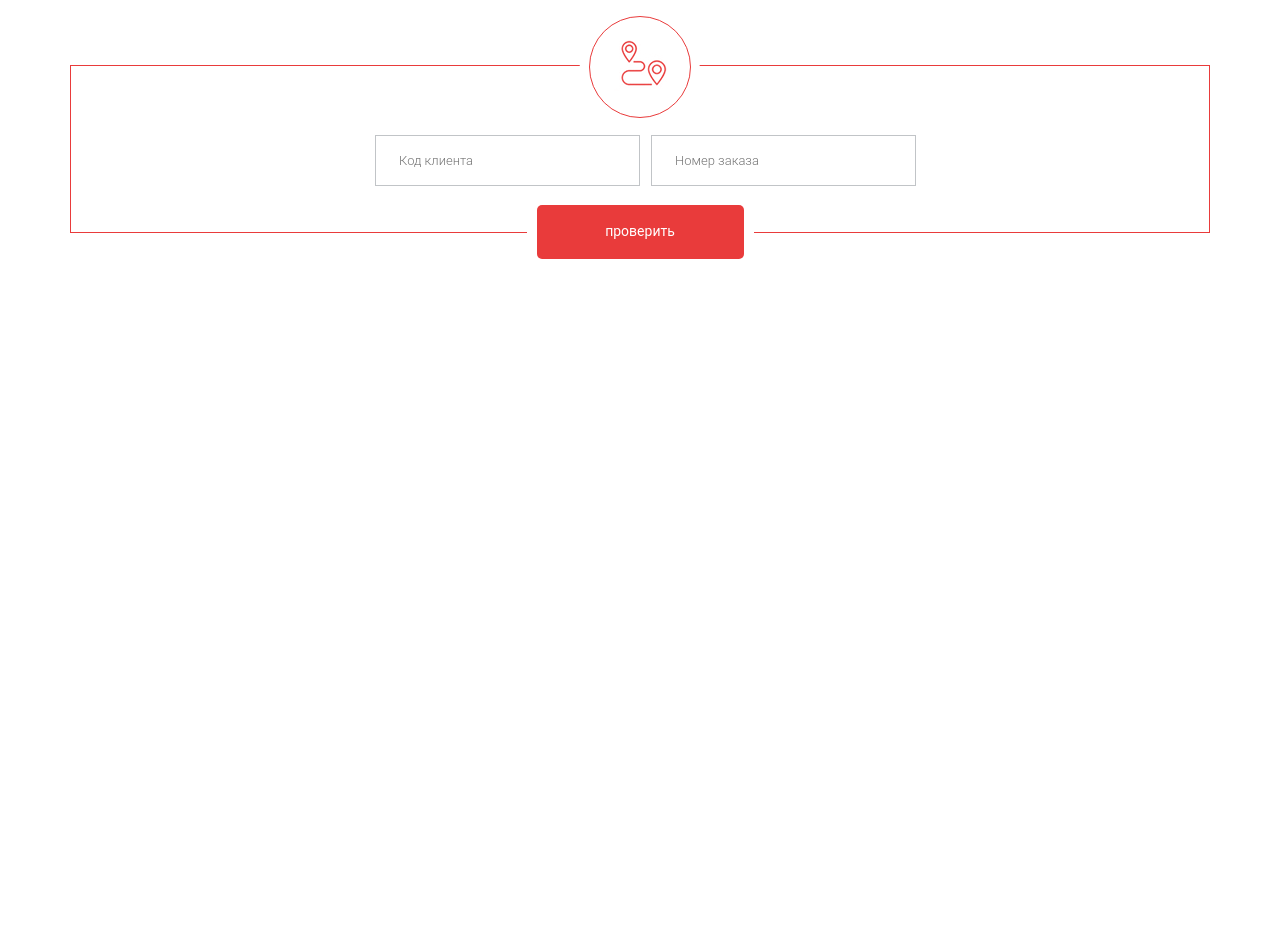
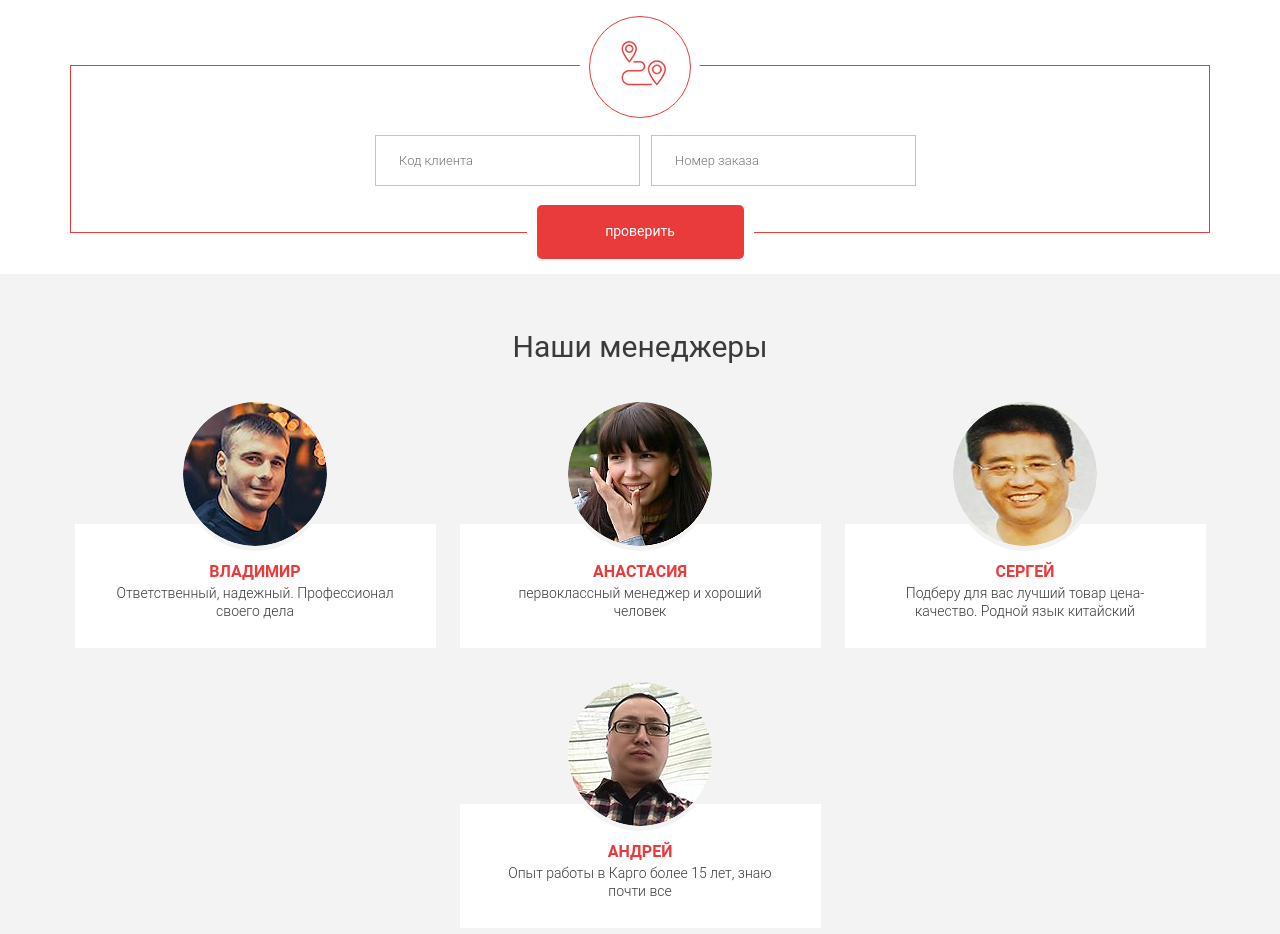
Before and after one commit to av-kotov/cargo, a website: page src/index.html in a window 1280 px wide. Shown: the part 4602-5536 px from the top of the page. Before the commit the page ends 4902 px from the top, so only its background shows below. Drawn offline with nearby package versions, Linux system fonts and the light colour scheme; files that its build step writes are made by us from their sources; files whose address does not match are found by name.

Commit message:
creaty team

```diff
--- a/src/index.html
+++ b/src/index.html
@@ -543,6 +543,51 @@
 </section>
 <!-- /.system -->
 
+<section class="managers">
+    <div class="container">
+        <div class="managers__title">
+            Наши менеджеры
+        </div>
+
+        <div class="managers__wrapper">
+            <div class="managers__item">
+                    <img src="img/team/manager_1.jpg" alt="1">
+                    <div class="managers__item-info">
+                        <span id="name">ВЛАДИМИР</span>
+                        <span id="descr">Ответственный, надежный. Профессионал своего дела</span>
+                    </div>
+            </div>
+
+            <div class="managers__item">
+                    <img src="img/team/manager_2.jpg" alt="2">
+                    <div class="managers__item-info">
+                     <span id="name">АНАСТАСИЯ</span>
+                    <span id="descr">первоклассный менеджер и хороший человек</span>
+                    </div>
+            </div>
+
+            <div class="managers__item">
+                    <img src="img/team/manager_3.jpg" alt="3">
+                    <div class="managers__item-info">
+                    <span id="name">СЕРГЕЙ</span>
+                    <span id="descr">Подберу для вас лучший товар цена-качество. Родной язык китайский</span>
+               </div>
+            </div>
+
+            <div class="managers__item">
+                     <img src="img/team/manager_4.jpg" alt="4">
+                     <div class="managers__item-info">
+                    <span id="name">АНДРЕЙ</span>
+                    <span id="descr">Опыт работы в Карго более 15 лет, знаю почти все</span>
+                    </div>
+            </div>
+
+        </div>
+        <!-- /.managers__wrapper -->
+    </div>
+</section>
+<!-- /.managers -->
+
     <script type="text/javascript" src="//code.jquery.com/jquery-1.11.0.min.js"></script>
     <script type="text/javascript" src="//code.jquery.com/jquery-migrate-1.2.1.min.js"></script>
     <script type="text/javascript" src="js/slick.min.js"></script>
--- a/src/sass/base/_media.scss
+++ b/src/sass/base/_media.scss
@@ -77,6 +77,11 @@
       left: 0%;
     }
   }
+ }
+ .managers {
+   &__wrapper {
+     grid-template-columns: repeat(2, 450px);
+   }
  }
 }
 
@@ -176,6 +181,12 @@
       }
     }
   }
+  .managers {
+    &__wrapper {
+      grid-template-columns: repeat(2, 370px);
+      column-gap: 10px;
+    }
+  }
 
 }
 
@@ -244,4 +255,11 @@
       grid-template-columns: 500px;
     }
   }
+  .managers {
+    &__wrapper {
+      grid-template-columns: 350px;
+      grid-auto-rows: minmax(250px,auto);
+      justify-content: end;
+    }
+  }
 }
--- /dev/null
+++ b/src/sass/blocks/_managers.scss
@@ -0,0 +1,61 @@
+.managers {
+  padding-top: 50px;
+  padding-bottom: 71px;
+  background-color: #f3f3f3;
+  &__title {
+    color: #3a3a3a;
+    font-size: 30px;
+    text-align: center;
+  }
+  &__wrapper {
+    padding-top: 29px;
+    display: grid;
+    grid-template-columns: repeat(3, 360px);
+    grid-template-rows: repeat(2, 250px);
+    column-gap: 25px;
+    row-gap: 30px;
+    justify-content: center;
+    :nth-last-child(1) {
+      grid-column-start: 2;
+       grid-row-start: 2;
+    }
+  }
+  &__item {
+    display: flex;
+    flex-direction: column;
+    justify-content: flex-end;
+    align-items: center;
+    position: relative;
+    img {
+      position: absolute;
+      width: 144px;
+      height: 144px;
+      border-radius: 100%;
+      box-shadow: 0px 5px#f3f3f3;
+      top: 4px;
+
+    }
+    &-info {
+     display: flex;
+     flex-direction: column;
+     width: 361px;
+     height: 124px;
+     border: 1px solid #ffffff;
+     background-color: #ffffff;
+     padding: 35px 40px 25px 40px;
+      #name {
+        color: #e93b3b;
+        font-size: 16px;
+        font-weight: 700;
+        text-align: center;
+      }
+      #descr {
+        color: #3a3a3a;
+       font-size: 14px;
+        font-weight: 300;
+        line-height: 18.97px;
+        text-align: center;
+      }
+    }
+  }
+}
--- a/src/sass/blocks/_system.scss
+++ b/src/sass/blocks/_system.scss
@@ -1,4 +1,5 @@
 .system {
+  padding-bottom: 41px;
   &__title {
     color: #3a3a3a;
     font-size: 30px;
@@ -92,8 +93,8 @@
     &-btn {
       position: absolute;
       top: 84%;
-      box-shadow: 10px 10px #fff, -10px -10px #fff;
-      padding-bottom: 41px;
+      box-shadow: 10px 0px #fff, -10px 0px #fff;
+
     }
   }
 }
--- a/src/sass/style.scss
+++ b/src/sass/style.scss
@@ -26,5 +26,6 @@
 @import 'blocks/reason';
 @import 'blocks/feedback';
 @import 'blocks/system';
+@import 'blocks/managers';
 
 @import 'base/media';
```
Also changed, not shown: dist/css/style.min.css, dist/index.html.
